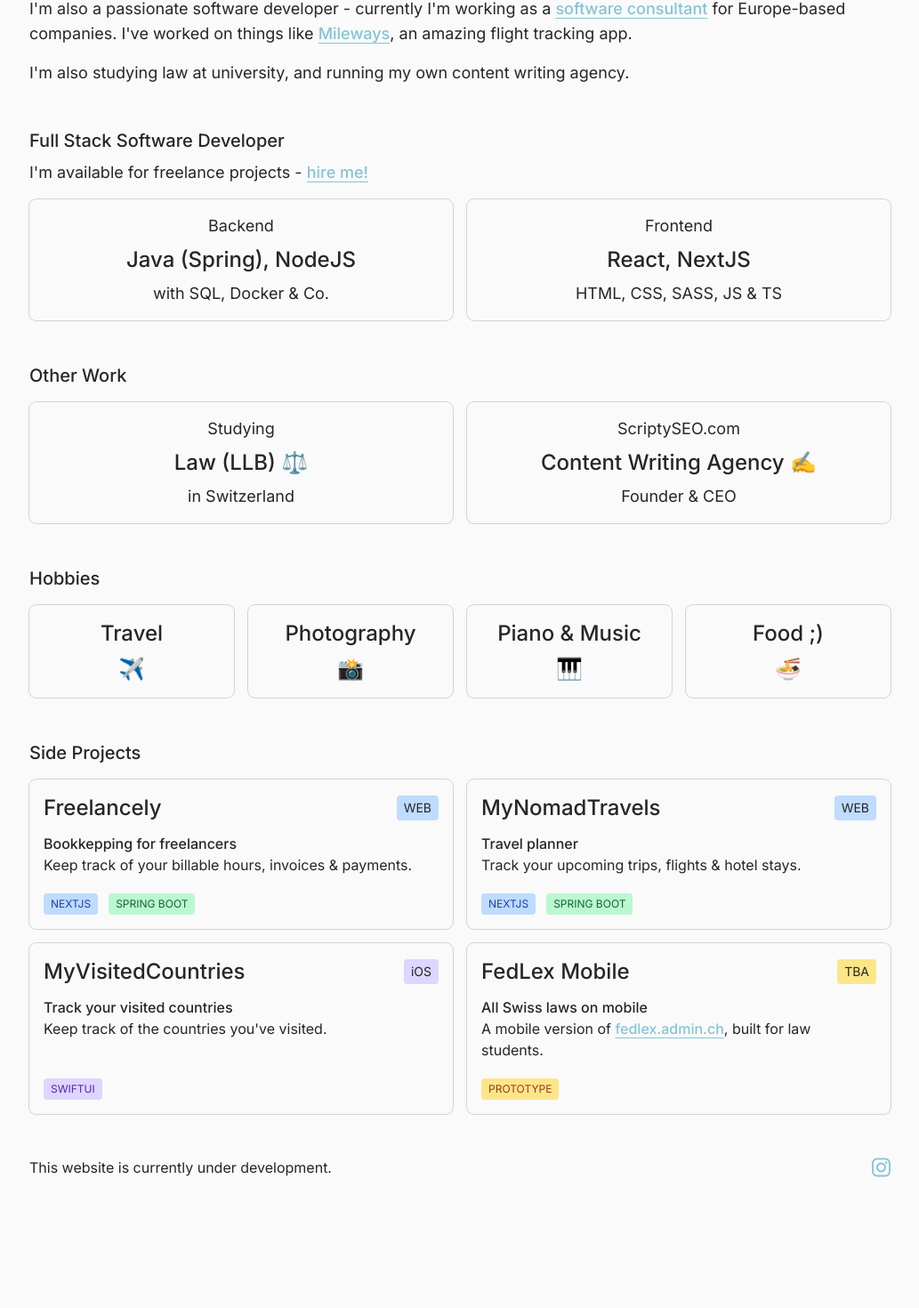
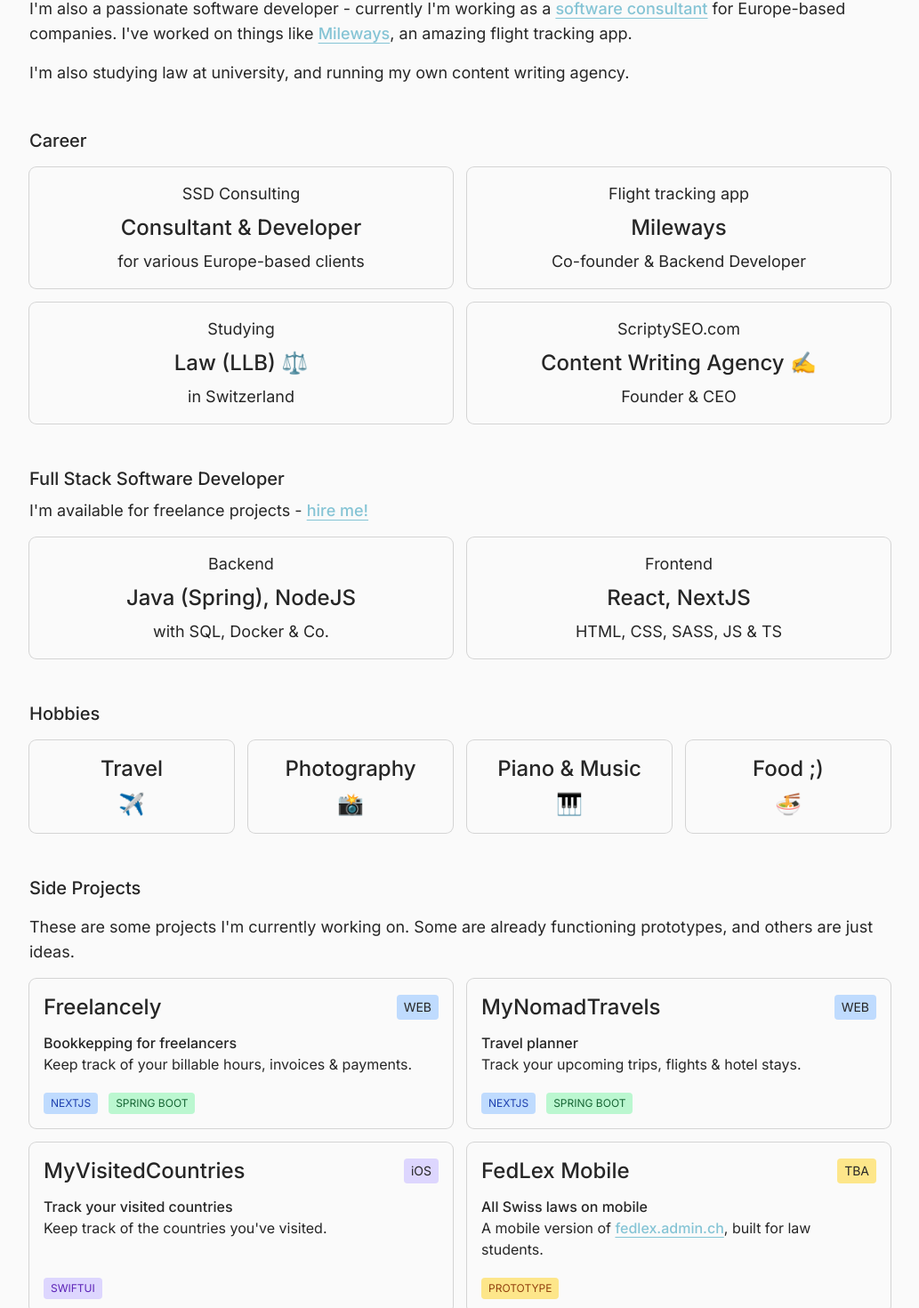
Before and after one commit to manueljenni/manueljenni.com_nextjs, a Next.js app: page /about in a window 1280 px wide. Shown: the part 272-1742 px from the top of the page at 89% size, without its empty margins (123-1156 px from the left). Before the commit the page ends 1653 px from the top, so only its background shows below. Built offline with nearby package versions, Linux system fonts and the light colour scheme.

Commit message:
Update header, footer, career

```diff
--- a/app/Footer.tsx
+++ b/app/Footer.tsx
@@ -6,7 +6,7 @@
 export default function Footer() {
     return (
         <footer>
-            <div className="flex justify-between w-full">
+            <div className="flex justify-between items-center w-full">
                 <p className="text-base">This website is currently under development.</p>
                 <div className="flex space-x-8 justify-end text-base text-main">
                     <Link href={"https://www.instagram.com/manuelnoahjenni/"} target="_blank"><FontAwesomeIcon icon={faInstagram} className='text-2xl' /></Link>
--- a/app/Header.tsx
+++ b/app/Header.tsx
@@ -10,7 +10,7 @@
             <p className="text-2xl font-medium">Manuel Jenni</p>
           </Link>
         </div>
-        <div className="flex justify-center space-x-8  text-lg header">
+        <div className="flex justify-between space-x-8 text-lg header">
           <Link href={"/"}>
             <p>Home</p>
           </Link>
--- a/app/about/page.tsx
+++ b/app/about/page.tsx
@@ -33,6 +33,27 @@
         </div>
       </div>
       <div className="space-y-4">
+        <h3 className="text-xl font-medium">Career</h3>
+        <div className="grid gap-4 md:grid-cols-2">
+          <BoxThree
+            top="SSD Consulting"
+            main="Consultant & Developer"
+            bottom="for various Europe-based clients"
+          />
+          <BoxThree
+            top="Flight tracking app"
+            main="Mileways"
+            bottom="Co-founder & Backend Developer"
+          />
+          <BoxThree top="Studying" main="Law (LLB) ⚖️" bottom="in Switzerland" />
+          <BoxThree
+            top="ScriptySEO.com"
+            main="Content Writing Agency ✍️"
+            bottom="Founder & CEO"
+          />
+        </div>
+      </div>
+      <div className="space-y-4">
         <div className="space-y-2">
           <h3 className="text-xl font-medium">Full Stack Software Developer</h3>
           <p className="text-lg">
@@ -54,17 +75,6 @@
         </div>
       </div>
       <div className="space-y-4">
-        <h3 className="text-xl font-medium">Other Work</h3>
-        <div className="grid gap-4 md:grid-cols-2">
-          <BoxThree top="Studying" main="Law (LLB) ⚖️" bottom="in Switzerland" />
-          <BoxThree
-            top="ScriptySEO.com"
-            main="Content Writing Agency ✍️"
-            bottom="Founder & CEO"
-          />
-        </div>
-      </div>
-      <div className="space-y-4">
         <h3 className="text-xl font-medium">Hobbies</h3>
         <div className="grid grid-cols-2 gap-4 lg:grid-cols-4">
           <BoxTwo main="Travel" bottom="✈️" />
@@ -75,6 +85,7 @@
       </div>
       <div className="space-y-4">
         <h3 className="text-xl font-medium">Side Projects</h3>
+        <p className="text-lg">These are some projects I'm currently working on. Some are already functioning prototypes, and others are just ideas.</p>
         <div className="grid grid-cols-1 md:grid-cols-2 gap-4">
           <SideProjects />
         </div>
```
